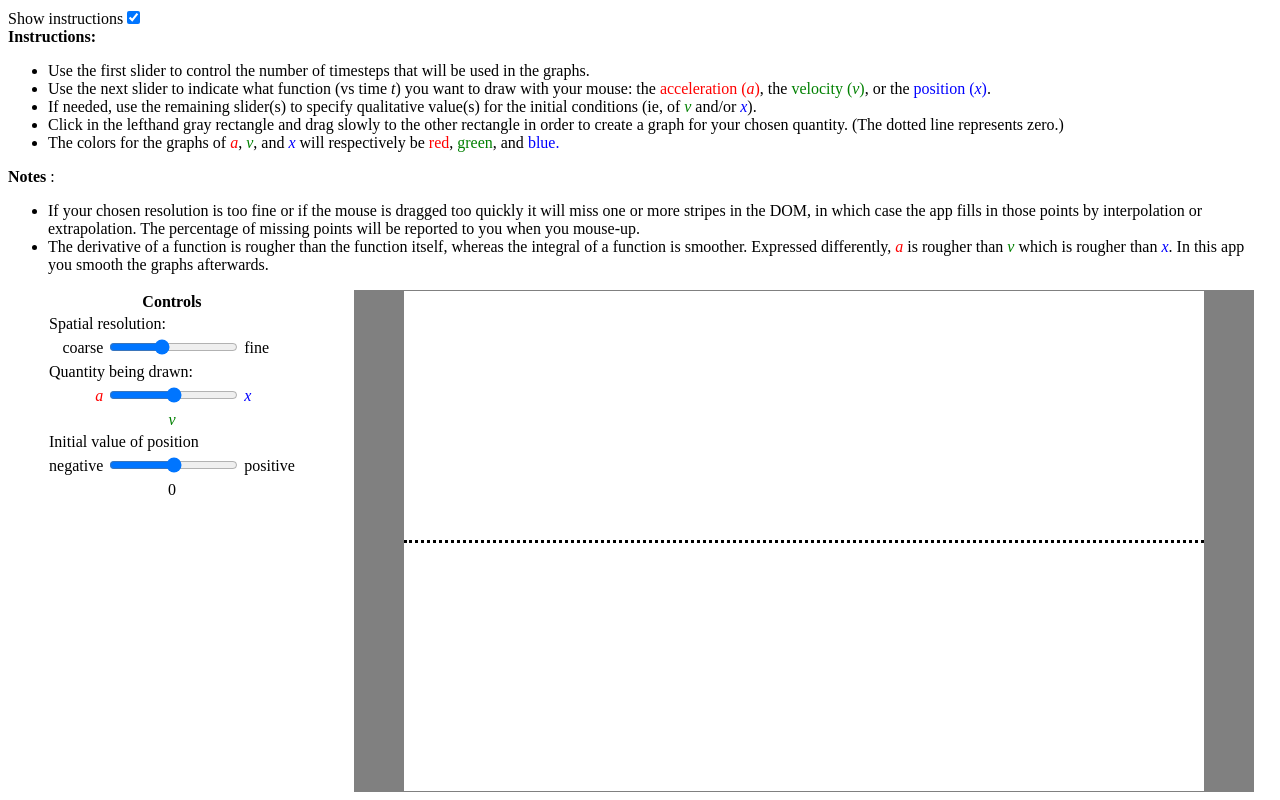
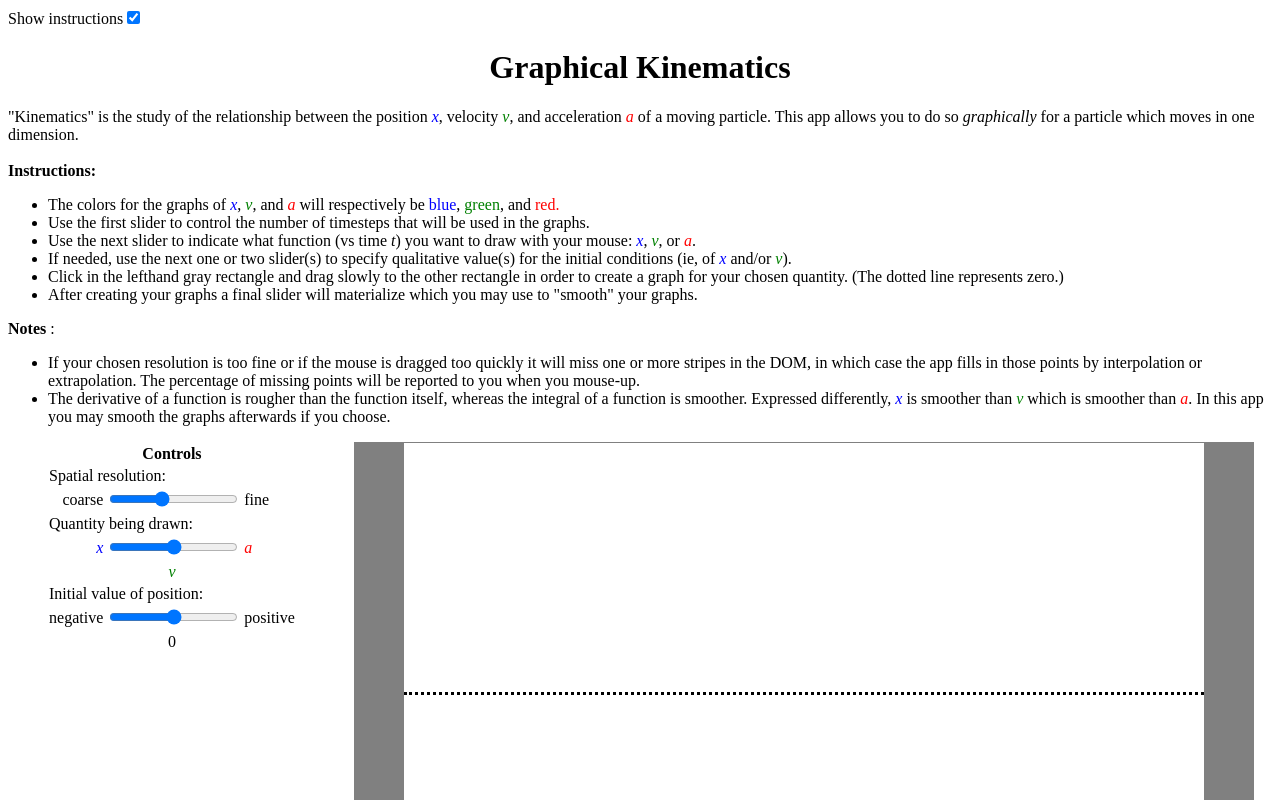
Before and after one commit to pknipp/graphical-kinematics, a React (Create React App) app: page / in a window 1280 px wide. Shown: the top 800 px of the page. Built offline with nearby package versions, Linux system fonts and the light colour scheme.

Commit message:
Change avx to xva and do more styling.

```diff
--- a/src/ThreeGraphs.js
+++ b/src/ThreeGraphs.js
@@ -11,15 +11,17 @@ class ThreeGraphs extends React.Component {
             mousePressed: false,
             i1i: 0,
             i2i: 0,
-            avx: 1,
+            xva: 1,
             showInstructions: true,
             logSmooth: 0,
         }
         this.height = 500;
         this.widthRough = 800;
         this.iiMax = 0.3;
-        this.colors = ["red", "green", "blue"];
-        this.M = 2;
+        this.colors = ["blue", "green", "red"];
+        // Setting this.M = 4 means that position, velocity, and accelerations will be fit cubically,
+        // quadratically, and linearly, respectively.
+        this.M = 4;
     }
 
     componentDidMount() {
@@ -88,7 +90,7 @@ class ThreeGraphs extends React.Component {
     fit = (ys, n) => {
         let { state, iiMax, height } = this;
         let { i1i, i2i, width, dt } = state;
-        let M = this.M + this.state.avx;
+        let M = this.M - this.state.xva;
         let N = this.state.N + M - 1;
         let id = 0;
         let [newYs, d1s, d2s, i1s, i2s] = [[], [], [], [], []];
@@ -149,7 +151,7 @@ class ThreeGraphs extends React.Component {
 
     render() {
         let { state, handleDown, handleUp, handleEnter, handleLogN, handleInput, handleLogSmooth, height } = this;
-        let { ss, ys, i1s, d1s, d2s, i2s, width, dt, i1i, i2i, logN, avx, i1max, i2max, d1max, d2max, mousePressed, logSmooth } = state;
+        let { ss, ys, i1s, d1s, d2s, i2s, width, dt, i1i, i2i, logN, xva, i1max, i2max, d1max, d2max, mousePressed, logSmooth } = state;
         return  !ss ? null : (
             <>
                 <div>
@@ -165,22 +167,28 @@ class ThreeGraphs extends React.Component {
                     </span>
                 </div>
                 {!this.state.showInstructions ? null : <div>
+                    <p align="center"><h1>Graphical Kinematics</h1></p>
+
+                    "Kinematics" is the study of the relationship between the position <span className="x"><i>x</i></span>, velocity <span className="v"><i>v</i></span>, and acceleration <span className="a"><i>a</i></span> of a moving particle.  This app allows you to do so <i>graphically</i> for a particle which moves in one dimension.
+                    <br/><br/>
                     <b>Instructions:</b>
                     <ul>
+                        <li>  The colors for the graphs of <i className="x">x</i>, <i className="v">v</i>, and <i className="a">a</i> will respectively be <span className="x">blue</span>, <span className="v">green</span>, and <span className="a">red.</span></li>
                         <li>Use the first slider to control the number of timesteps that will be used in the graphs.</li>
-                        <li>Use the next slider to indicate what function (vs time <i>t</i>) you want to draw with your mouse: the <span className="a">acceleration (<i>a</i>)</span>, the <span className="v">velocity (<i>v</i>)</span>, or the <span className="x">position (<i>x</i>)</span>.</li>
-                        <li>If needed, use the remaining slider(s) to specify qualitative value(s) for the initial conditions (ie, of <i className="v">v</i> and/or <i className="x">x</i>).</li>
+                        <li>Use the next slider to indicate what function (vs time <i>t</i>) you want to draw with your mouse: <span className="x"><i>x</i></span>, <span className="v"><i>v</i></span>, or <span className="a"><i>a</i></span>.</li>
+                        <li>If needed, use the next one or two slider(s) to specify qualitative value(s) for the initial conditions (ie, of <i className="x">x</i> and/or <i className="v">v</i>).</li>
                         <li> Click in the lefthand gray rectangle and drag slowly to the other rectangle in order to create a graph for your chosen quantity.  (The dotted line represents zero.)</li>
-                        <li>  The colors for the graphs of <i className="a">a</i>, <i className="v">v</i>, and <i className="x">x</i> will respectively be <span className="a">red</span>, <span className="v">green</span>, and <span className="x">blue.</span></li>
+                        <li> After creating your graphs a final slider will materialize which you may use to "smooth" your graphs.</li>
+
                     </ul>
                     <b>Notes</b>    :
                     <ul>
                         <li>If your chosen resolution is too fine or if the mouse is dragged too quickly it will miss one or more stripes in the DOM, in which case the app fills in those points by interpolation or extrapolation.  The percentage of missing points will be reported to you when you mouse-up.</li>
-                        <li>The derivative of a function is rougher than the function itself, whereas the integral of a function is smoother.  Expressed differently, <i className="a">a</i> is rougher than <i className="v">v</i> which is rougher than <i className="x">x</i>. In this app you smooth the graphs afterwards.</li>
+                        <li>The derivative of a function is rougher than the function itself, whereas the integral of a function is smoother.  Expressed differently, <i className="x">x</i> is smoother than <i className="v">v</i> which is smoother than <i className="a">a</i>. In this app you may smooth the graphs afterwards if you choose.</li>
                     </ul>
                 </div>}
                 {(mousePressed || !state.newYs) ? null : <p align="center"><i>
-                    {`${Math.round(100 * (1 - Object.keys(ys).length / (this.state.n + 1)))}% of your graph's points were missing.`}
+                    {`${Math.round(100 * (1 - Object.keys(ys).length / (this.state.n + 1)))}% of your graph's points were missing.  To decrease this you should either drag your mouse more slowly or lower the spatial resolution.`}
                 </i></p>}
                 <div className="bothSides">
                 <div className="sliders">
@@ -207,27 +215,27 @@ class ThreeGraphs extends React.Component {
                                 </tr>
                                 <tr><td colSpan="3">Quantity being drawn:</td></tr>
                                 <tr>
-                                    <td align="right"><i className="a">a</i></td>
+                                    <td align="right"><i className="x">x</i></td>
                                     <td>
                                         <input
                                             type="range"
                                             onChange={handleInput}
-                                            name="avx"
+                                            name="xva"
                                             min="0"
                                             max="2"
                                             step="1"
-                                            value={avx}
+                                            value={xva}
                                         />
                                     </td>
-                                    <td><i className="x">x</i></td>
+                                    <td><i className="a">a</i></td>
                                 </tr>
                                 <tr><td colSpan="3" align="center"><i className="v">v</i></td></tr>
 
-                                {(avx > 1) ? null :
+                                {(xva < 1) ? null :
                                     <>
                                         <tr>
                                             <td colSpan="3">
-                                                Initial value of {(avx === 0) ? "velocity" : "position"}
+                                                Initial value of {(xva === 2) ? "velocity" : "position"}:
                                             </td>
                                         </tr>
                                         <tr>
@@ -248,7 +256,7 @@ class ThreeGraphs extends React.Component {
                                         <tr><td colSpan="3" align="center">0</td></tr>
                                     </>
                                 }
-                                {(avx > 0) ? null :
+                                {(xva < 2) ? null :
                                     <>
                                         <tr>
                                             <td colSpan="3">Initial value of position <i className="x">x</i>: </td>
@@ -313,7 +321,7 @@ class ThreeGraphs extends React.Component {
                                     dt={dt}
                                     y={Math.round(ys[j] + height / 2)}
                                     y1={Math.round(ys[j + 1] + height / 2 )}
-                                    color={this.colors[avx]}
+                                    color={this.colors[xva]}
                                 />}
                                 {(!state.newYs || state.newYs[j] === undefined || state.newYs[j + 1] === undefined || mousePressed) ? null : <Bar
                                     key={`newBar${j}`}
@@ -321,39 +329,39 @@ class ThreeGraphs extends React.Component {
                                     dt={dt}
                                     y={Math.round(state.newYs[j] + height / 2)}
                                     y1={Math.round(state.newYs[j + 1] + height / 2 )}
-                                    color={this.colors[avx]}
+                                    color={this.colors[xva]}
                                 />}
-                                {(!d1s || d1s[j] === undefined || d1s[j + 1] === undefined) || avx < 1 ? null : <Bar
+                                {(!d1s || d1s[j] === undefined || d1s[j + 1] === undefined) || xva > 1 ? null : <Bar
                                     key={`d1${j}`}
                                     j={j}
                                     dt={dt}
                                     y={Math.round(d1s[j] *  height / 2 / d1max + height / 2)}
                                     y1={Math.round(d1s[j+1] *  height / 2 / d1max + height / 2)}
-                                    color={this.colors[(avx + 2) % 3]}
+                                    color={this.colors[(xva + 1) % 3]}
                                 />}
-                                {(!i1s || i1s[j] === undefined || i1s[j + 1] === undefined) || avx > 1 ? null : <Bar
+                                {(!i1s || i1s[j] === undefined || i1s[j + 1] === undefined) || xva < 1 ? null : <Bar
                                     key={`i1${j}`}
                                     j={j}
                                     dt={dt}
                                     y={Math.round(i1s[j] *  height / 2 / i1max + height / 2)}
                                     y1={Math.round(i1s[j+1] *  height / 2 / i1max + height / 2)}
-                                    color={this.colors[(avx + 1) % 3]}
+                                    color={this.colors[(xva + 2) % 3]}
                                 />}
-                                {(!d2s || d2s[j] === undefined || d2s[j + 1] === undefined) || avx < 2 ? null : <Bar
+                                {(!d2s || d2s[j] === undefined || d2s[j + 1] === undefined) || xva > 0 ? null : <Bar
                                     key={`d2${j}`}
                                     j={j}
                                     dt={dt}
                                     y={Math.round(d2s[j] *  height / 2 / d2max + height / 2)}
                                     y1={Math.round(d2s[j+1] *  height / 2 / d2max + height / 2)}
-                                    color={this.colors[(avx + 1) % 3]}
+                                    color={this.colors[(xva + 2) % 3]}
                                 />}
-                                {(!i2s || i2s[j] === undefined || i2s[j + 1] === undefined) || avx > 0 ? null : <Bar
+                                {(!i2s || i2s[j] === undefined || i2s[j + 1] === undefined) || xva < 2 ? null : <Bar
                                     key={`i2${j}`}
                                     j={j}
                                     dt={dt}
                                     y={Math.round(i2s[j] *  height / 2 / i2max + height / 2)}
                                     y1={Math.round(i2s[j+1] *  height / 2 / i2max + height / 2)}
-                                    color={this.colors[(avx + 2) % 3]}
+                                    color={this.colors[(xva + 1) % 3]}
                                 />}
                             </>
                         ))}
```
Also changed, not shown: 1 other file (tests, documents, lock files or other folders).
